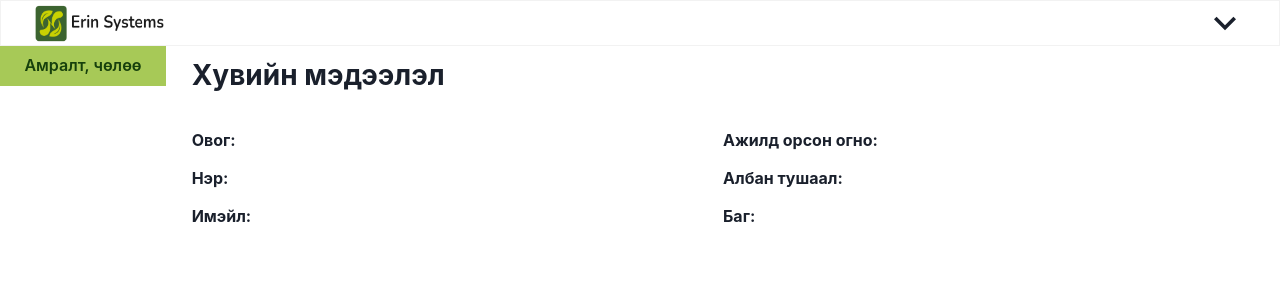
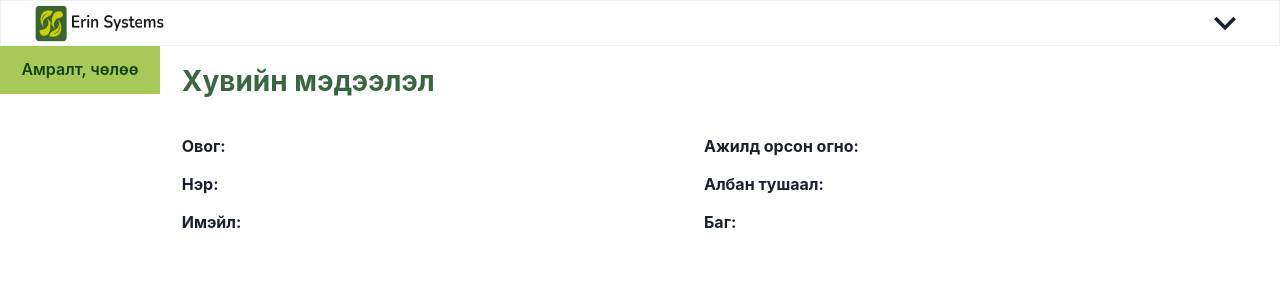
Before and after one commit to erinsystemsllc/vacation-management-web, a React (Vite) app: page / in a window 1280 px wide. Shown: the top 300 px of the page. Built offline with nearby package versions, Linux system fonts and the light colour scheme; sample sign-in values are in the browser's storage.

Commit message:
style: :dizzy: moved siderbar from home to erdenet
placed sidebar wrong destination

```diff
--- a/src/App.tsx
+++ b/src/App.tsx
@@ -4,10 +4,11 @@ import { Route, Routes, useNavigate, useLocation } from "react-router-dom";
 import { useEffect } from "react";
 
 // components
-import { Box } from "@chakra-ui/react"
-import Topbar from "./components/Topbar"
+import { Box } from "@chakra-ui/react";
+import Topbar from "./components/Topbar";
 import Home from "./pages/Home";
 import Login from "./pages/Login";
+import Sidebar from "./components/Sidebar";
 
 export default function App() {
   const navigate = useNavigate();
@@ -24,6 +25,8 @@ export default function App() {
   return (
     <Box w="100vw" h="100vh" overflow="hidden">
       {pathname === "/login" ? null : token === null ? null : <Topbar />}
+      <Flex w="100%" h="100%">
+        {pathname === "/login" ? null : token === null ? null : <Sidebar />}
         <Routes>
           <Route
             path="/"
@@ -51,6 +54,7 @@ export default function App() {
           />
           <Route path="/login" element={<Login />} />
         </Routes>
+      </Flex>
     </Box>
-  )
+  );
 }
--- a/src/components/Personal.tsx
+++ b/src/components/Personal.tsx
@@ -7,7 +7,7 @@ export default function Personal() {
   const info = useInfo()
 
   return (
-    <Flex flexDirection="column" w="100%" px="2%" py="0.6%">
+    <Flex flexDirection="column" w="85vw" px="2%" py="1.3%">
       <Text fontSize="28px" as="b" color="personalHeader">Хувийн мэдээлэл</Text>
       <SimpleGrid columns={2} mt="2rem">
         <SimpleGrid columns={2} spacingY="14px" templateColumns="0.4fr 1fr">
--- a/src/components/Sidebar.tsx
+++ b/src/components/Sidebar.tsx
@@ -3,8 +3,8 @@ import { SideTitles } from "../Data/globalData";
 
 export default function Sidebar() {
   return (
-    <Flex w="15%" h="100%">
-      <Button isActive _active={{bg: "mainBackground", color:"mainColor"}} w="100%" h="5%"  rounded="none">
+    <Flex w="12.5vw" h="100%">
+      <Button isActive _active={{bg: "mainBackground", color:"mainColor"}} w="100%" h="6%"  rounded="none">
         <Flex
           fontWeight="semibold"
           justify="start"
--- a/src/components/Topbar.tsx
+++ b/src/components/Topbar.tsx
@@ -33,9 +33,7 @@ export default function Topbar() {
   const fullName = firstLetter ? firstLetter + "." + info?.lastName : "";
 
   return (
-    <HeaderContainer
-    justify="space-between"
-    >
+    <HeaderContainer justify="space-between">
       <Image src="src/assets/erin1bless.png" w="11%" />
       <Flex align="center">
         <Box w="6rem">
--- a/src/pages/Home.tsx
+++ b/src/pages/Home.tsx
@@ -1,16 +1,12 @@
 
-import { Flex } from "@chakra-ui/react";
+import { Box } from "@chakra-ui/react";
 
 import Personal from "../components/Personal";
-import Sidebar from "../components/Sidebar";
 
 export default function Home() {
   return (
-    <>
-      <Flex w="100%" h="100%">
-        <Sidebar />
+      <Box>
         <Personal />
-      </Flex>
-    </>
+      </Box>
   );
 }
--- a/src/themes/theme.ts
+++ b/src/themes/theme.ts
@@ -14,7 +14,7 @@ const theme = extendTheme({
     loginSubmit: "#317334",
     loginForm: "RGBA(0, 0, 0, 0.10)",
     headerRole: "#4D4D4D",
-    PersonalHeader: "#386641",
+    personalHeader: "#386641",
     mainBackground: "#a7c957",
     mainColor: "#16400c"
   },
```
Lines whose indentation alone changed are shown as unchanged.
